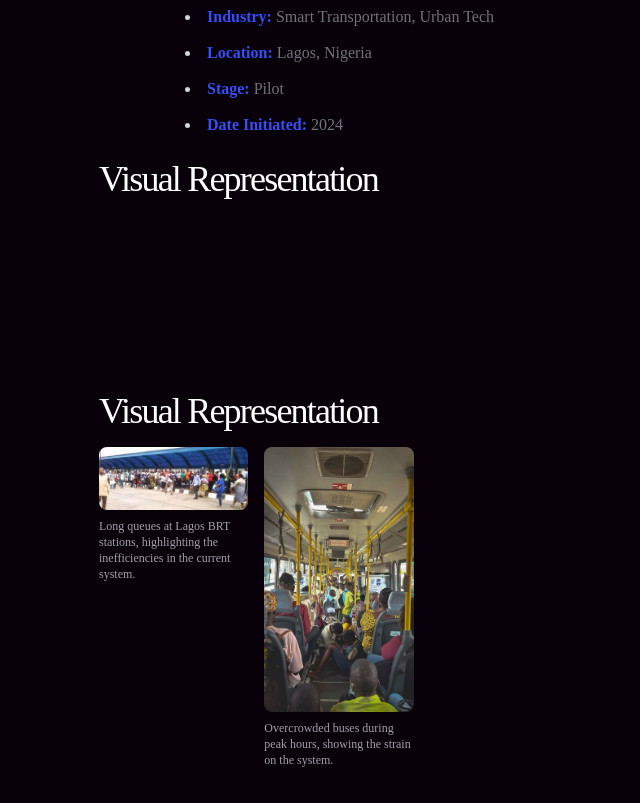
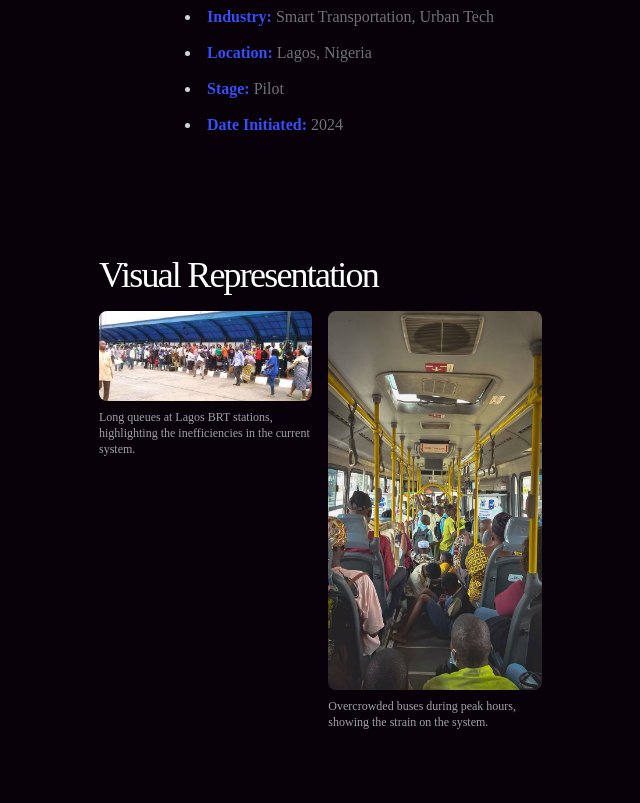
Before and after one commit to xisvar/xlve, a plain HTML site: page RouteIQ.html in a window 1280 px wide. Shown: the part 2091-2894 px from the top of the page, without its empty margins (333-973 px from the left). Drawn offline with nearby package versions, Linux system fonts and the light colour scheme; a web font is replaced by a local one.

Commit message:
added details to routeiq

```diff
--- a/RouteIQ.html
+++ b/RouteIQ.html
@@ -205,14 +205,6 @@
                       <li><strong>Date Initiated:</strong> 2024</li>
                     </ul>
                   </div>
-                    <!-- Image Section (Optional) -->
-                    <div>
-                    <dt class="inline-flex items-center gap-3">
-                        <p class="text-3xl tracking-tighter font-light lg:text-4xl text-white">Visual Representation</p>
-                    </dt>
-                    <div class="grid grid-cols-1 md:grid-cols-4 gap-24 mt-24">
-                        <!-- Other sections -->
-
                     <!-- Image Section -->
                     <div class="md:col-span-3 lg:pt-12">
                         <dl class="grid grid-cols-1 gap-12 md:grid-cols-2 lg:space-y-0 lg:gap-24">
@@ -246,9 +238,6 @@
                                 </dd>
                             </div>
                         </dl>
-                        </div>
-                    </div>
-
                     </div>
                 </div>
               </div>
```
Also changed, not shown: portfolio.html (+1 -1 lines), images/haneef.jpg (added), 1 other file. Lines whose indentation alone changed are shown as unchanged.
